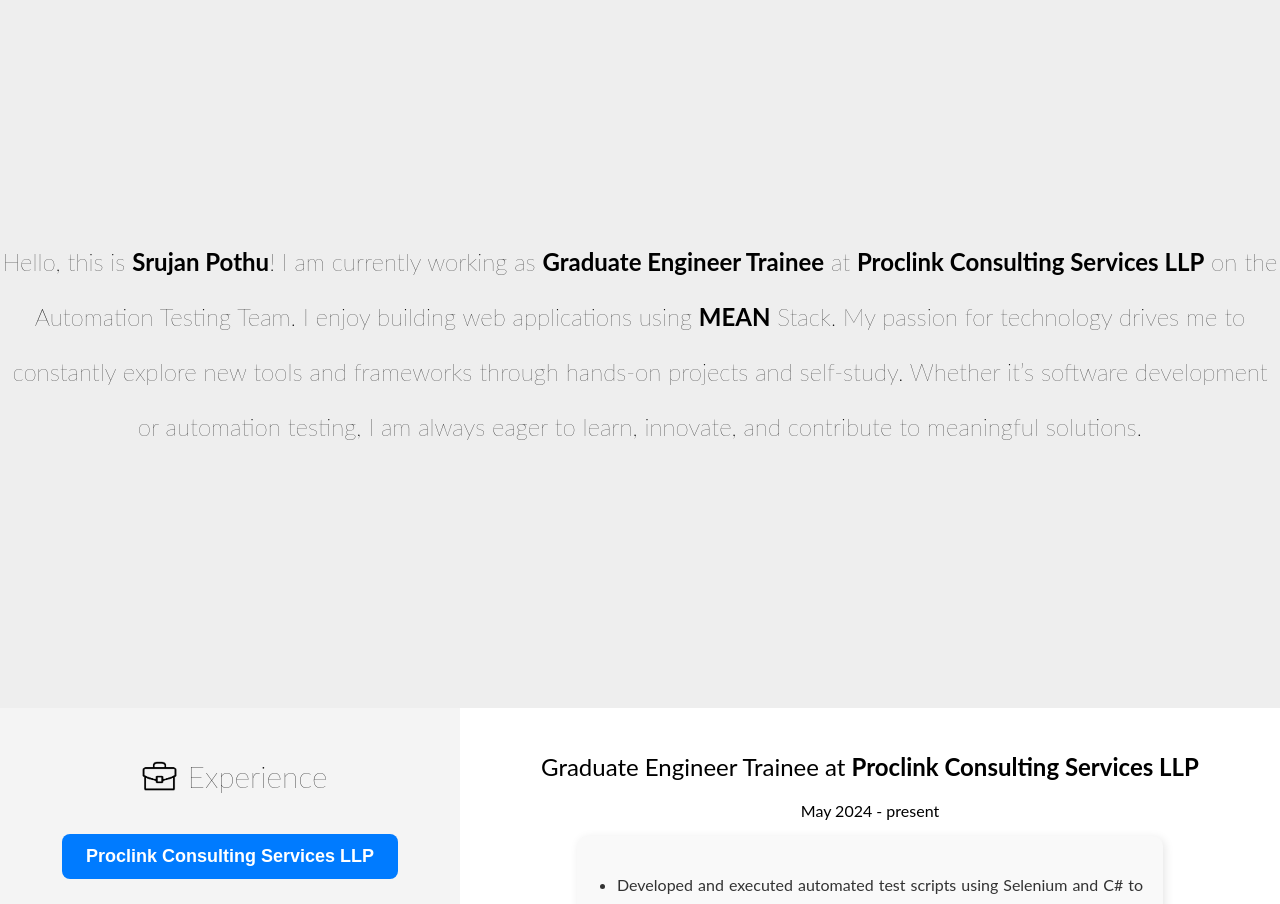
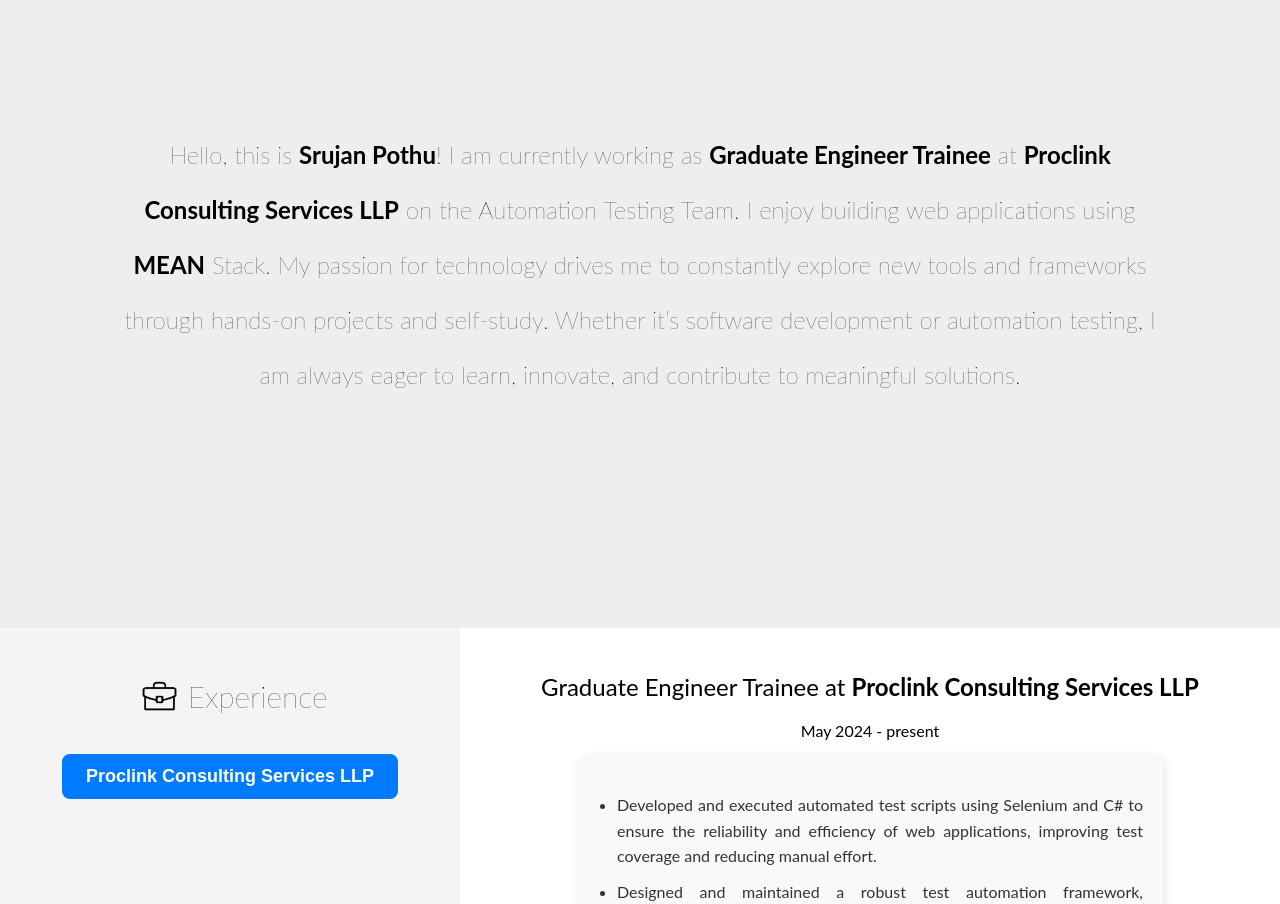
Before and after one commit to srujanpothu14/portfolio, an Angular app: page / in a window 1280 px wide. Shown: the part 860-1764 px from the top of the page. Built offline with nearby package versions, Linux system fonts and the light colour scheme.

Commit message:
height of intro page and about page content is polished.

```diff
--- a/src/app/about-page/about-page.component.scss
+++ b/src/app/about-page/about-page.component.scss
@@ -7,4 +7,7 @@
   font-size: 24px;
   line-height: 55px;
   align-items: center;
+  p {
+    margin: 120px;
+  }
 }
--- a/src/app/intro-page/intro-page.component.scss
+++ b/src/app/intro-page/intro-page.component.scss
@@ -4,7 +4,7 @@
   align-items: center;
   justify-content: center;
   gap: 40px;
-  height: 100vh;
+  height: 90vh;
   padding: 20px;
 }
 
@@ -57,8 +57,8 @@
 }
 
 .social_link_icons img {
-  width: 35px;
-  height: 35px;
+  width: 25px;
+  height: 25px;
   cursor: pointer;
   transition: transform 0.2s ease-in-out, opacity 0.2s ease-in-out;
 }
```
